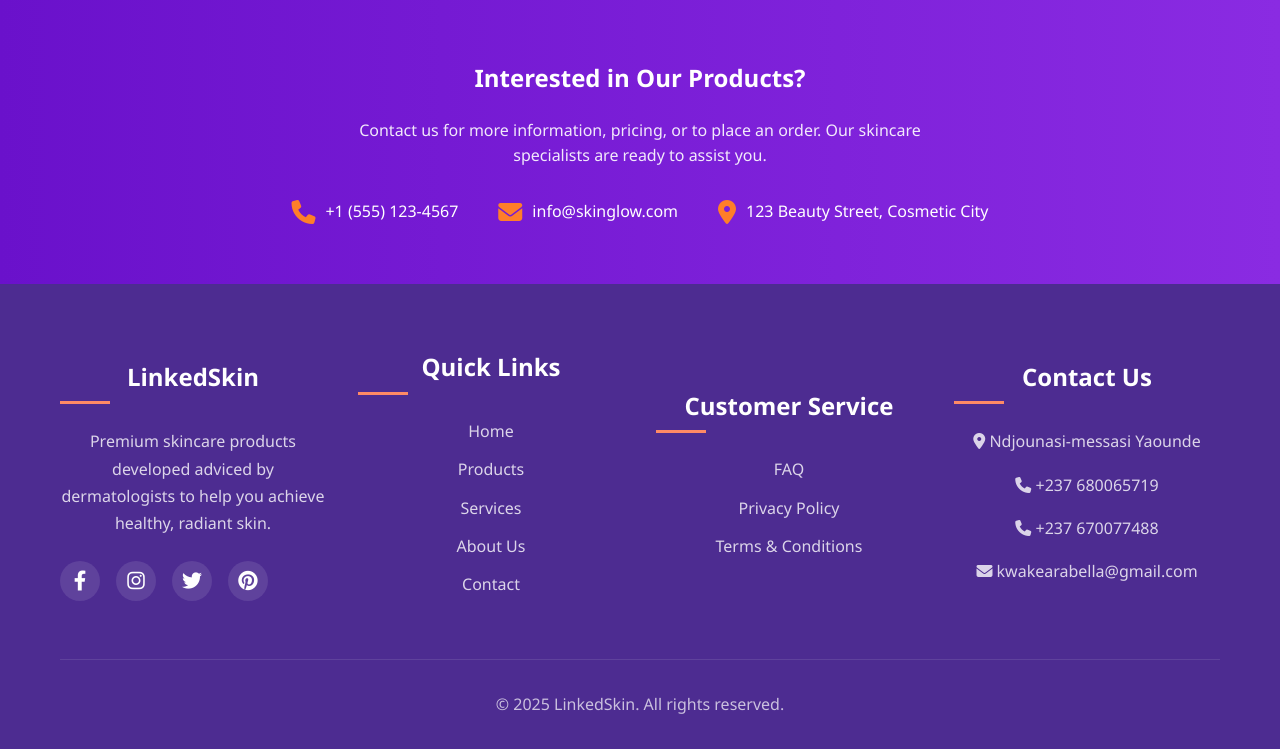
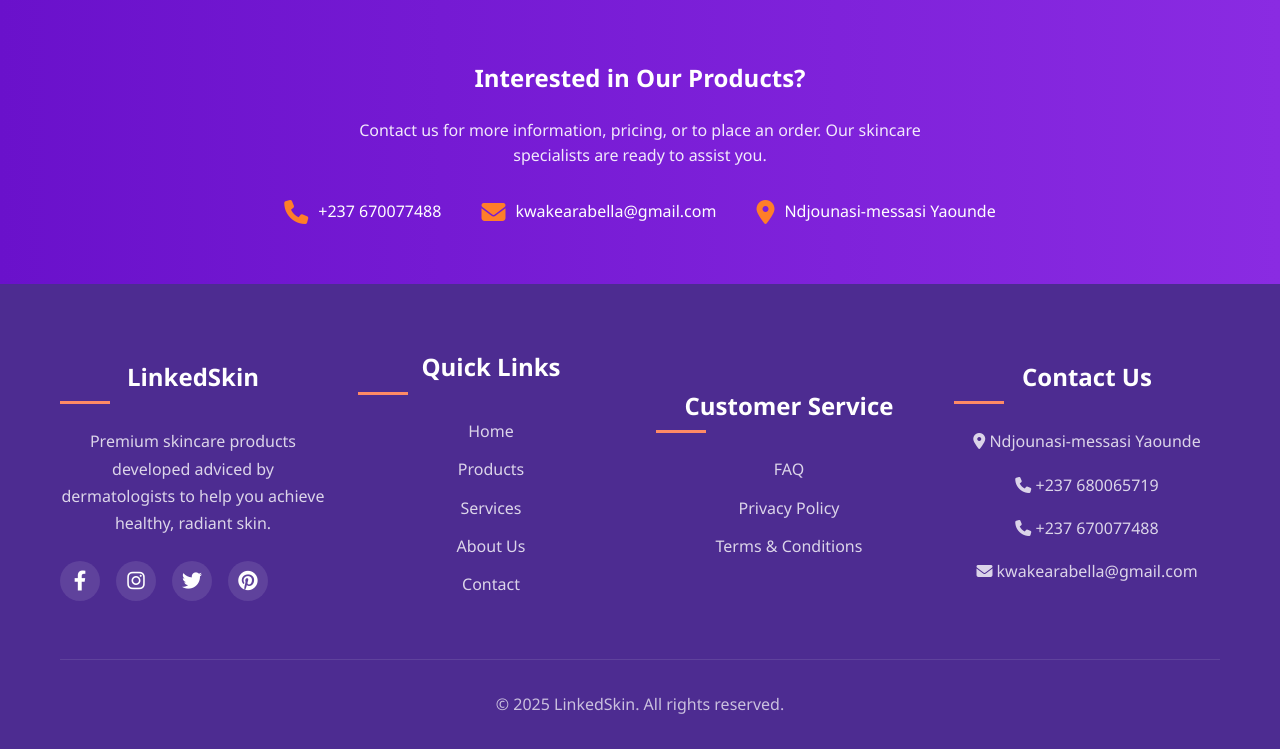
Before and after one commit to lindsy12/summer-project, a PHP site: page /pages/product.php in a window 1280 px wide. Shown: the part 2842-3591 px from the top of the page. Run offline with PHP 8.4, Linux system fonts and the light colour scheme; data comes from the database, SQL or seed files in the repository.

Commit message:
more updates

```diff
--- a/pages/product.php
+++ b/pages/product.php
@@ -493,15 +493,15 @@ function getImagePath($image_path) {
             <div class="contact-info">
                 <div class="contact-item">
                     <i class="fas fa-phone"></i>
-                    <span>+1 (555) 123-4567</span>
+                    <span>+237 670077488</span>
                 </div>
                 <div class="contact-item">
                     <i class="fas fa-envelope"></i>
-                    <span>info@skinglow.com</span>
+                    <span>kwakearabella@gmail.com</span>
                 </div>
                 <div class="contact-item">
                     <i class="fas fa-map-marker-alt"></i>
-                    <span>123 Beauty Street, Cosmetic City</span>
+                    <span>Ndjounasi-messasi Yaounde</span>
                 </div>
             </div>
         </div>
```
